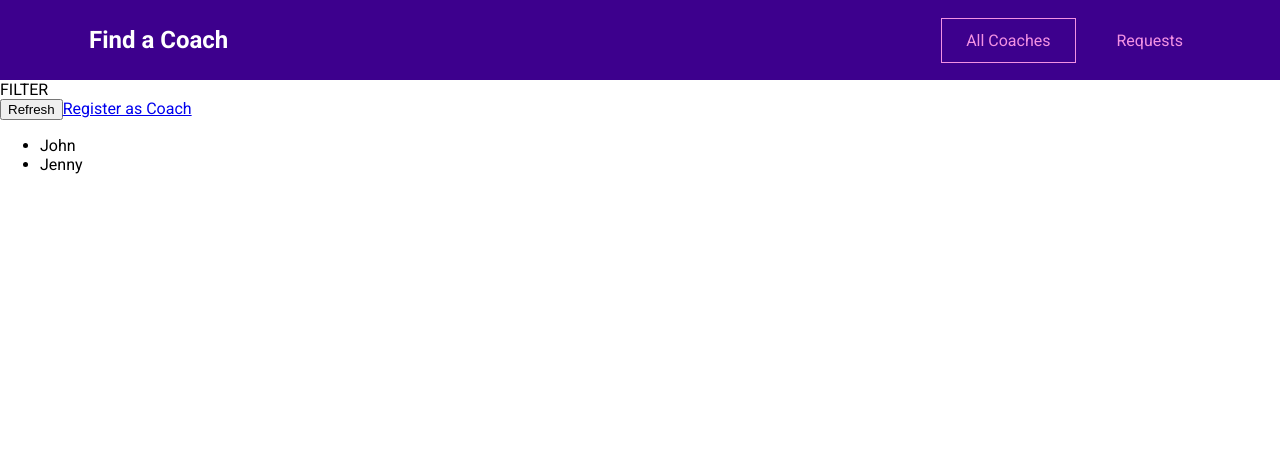
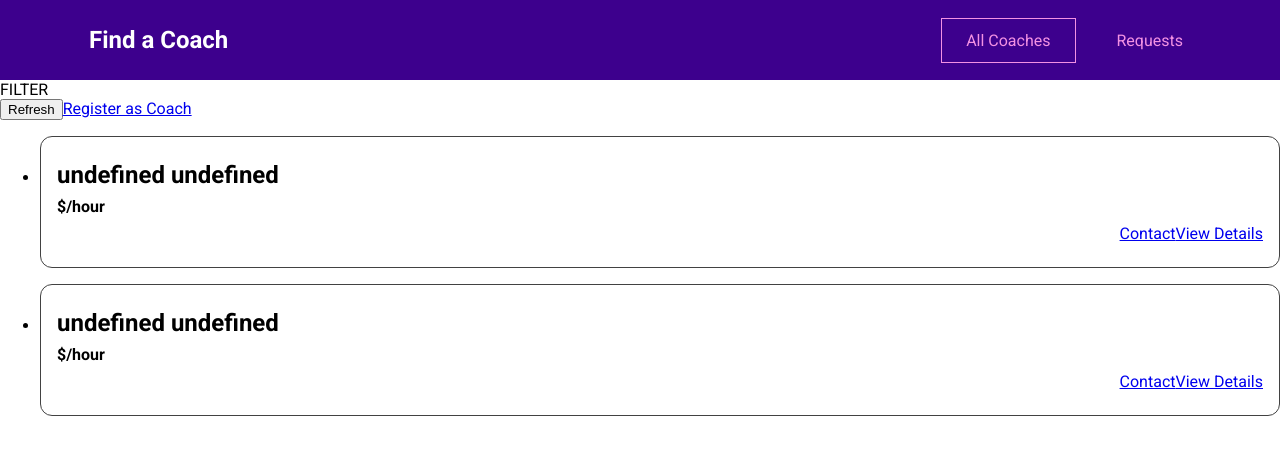
Before and after one commit to Alfredo3232/vue-coach-app, a Vue app: page /coaches in a window 1280 px wide. Shown: the top 454 px of the page. Built offline with nearby package versions, Linux system fonts and the light colour scheme.

Commit message:
set up CoachItem component

```diff
--- a/src/App.vue
+++ b/src/App.vue
@@ -10,7 +10,7 @@
     components: {
         "the-header": TheHeader
     }
-}
+};
 </script>
 
 <style>
--- /dev/null
+++ b/src/components/coaches/CoachItem.vue
@@ -0,0 +1,57 @@
+<template>
+    <li>
+        <h3>{{ fullName }}</h3>
+        <h4>${{ rate }}/hour</h4>
+        <div>
+            <span v-for="area in areas" :key="area">{{ area }}</span>
+        </div>
+        <div class="actions">
+            <router-link :to="coachContactLink">Contact</router-link>
+            <router-link :to="coachDetailsLink">View Details</router-link>
+        </div>
+    </li>
+</template>
+
+<script>
+export default {
+    props: ['id', 'firstName', 'lastName', 'rates', 'areas'],
+    computed: {
+        fullName() {
+            return `${this.firstName} ${this.lastName}`;
+        },
+        coachContactLink() {
+            return `${this.$route.path}/${this.id}/contact`;
+        },
+        coachDetailsLink() {
+            return `${this.$route.path}/${this.id}`;
+        }
+    }
+};
+</script>
+
+<style scoped>
+li {
+    margin: 1rem 0;
+    border: 1px solid #424242;
+    border-radius: 12px;
+    padding: 1rem;
+}
+
+h3 {
+    font-size: 1.5rem;
+}
+
+h3,
+h4 {
+    margin: 0.5rem 0;
+}
+
+div {
+    margin: 0.5rem 0;
+}
+
+.actions {
+    display: flex;
+    justify-content: flex-end;
+}
+</style>
--- a/src/pages/coaches/CoachesList.vue
+++ b/src/pages/coaches/CoachesList.vue
@@ -8,16 +8,19 @@
         </div>
 
         <ul v-if="hasCoaches">
-            <li v-for="coach in filteredCoaches" :key="coach.id">
-                {{ coach.firstName }}
-            </li>
+            <coach-item v-for="coach in filteredCoaches" :key="coach.id"></coach-item>
         </ul>
         <h3 v-else>No coaches found.</h3>
     </section>
 </template>
 
 <script>
+import CoachItem from '../../components/coaches/CoachItem.vue';
+
 export default {
+    components: {
+        'coach-item': CoachItem
+    },
     computed: {
         filteredCoaches() {
             return this.$store.getters['coaches/coaches'];
@@ -26,5 +29,5 @@
             return this.$store.getters['coaches/hasCoaches'];
         }
     }
-}
+};
 </script>
```
